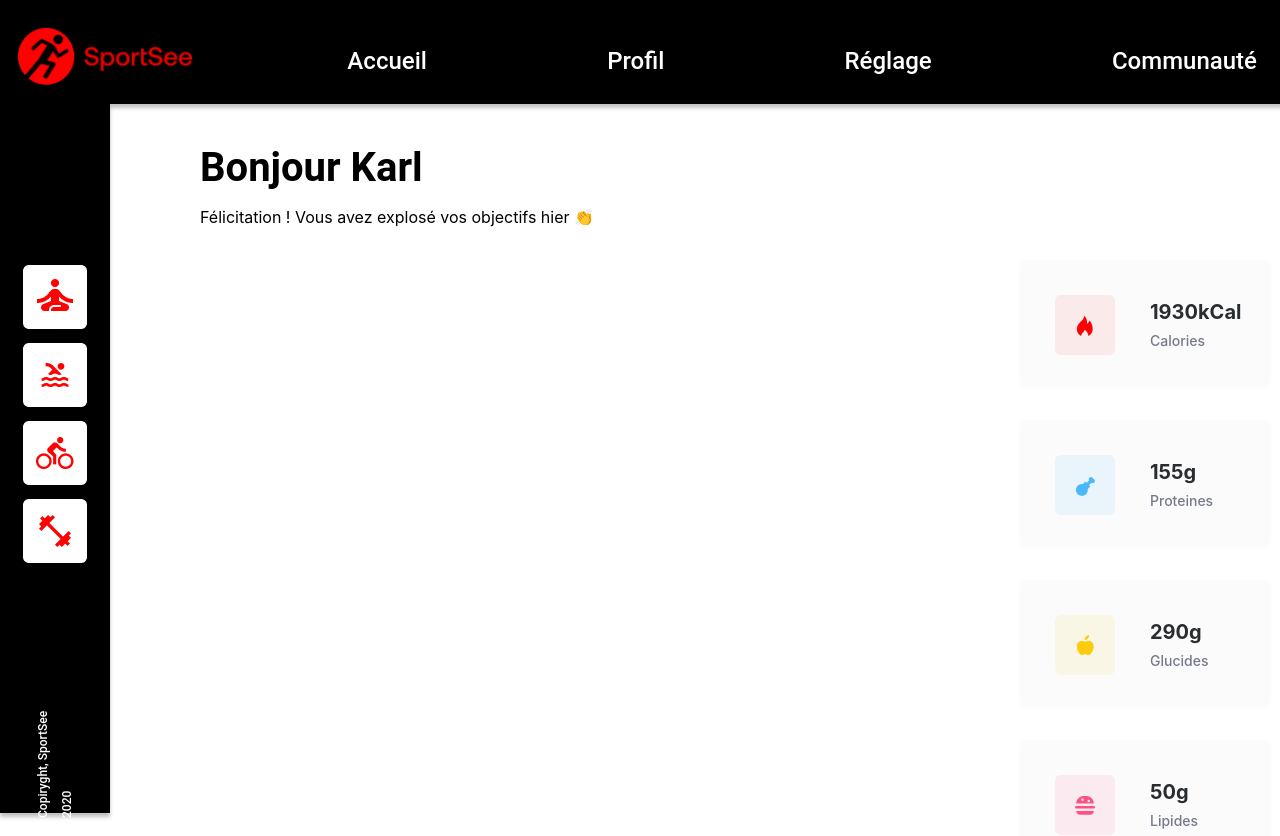
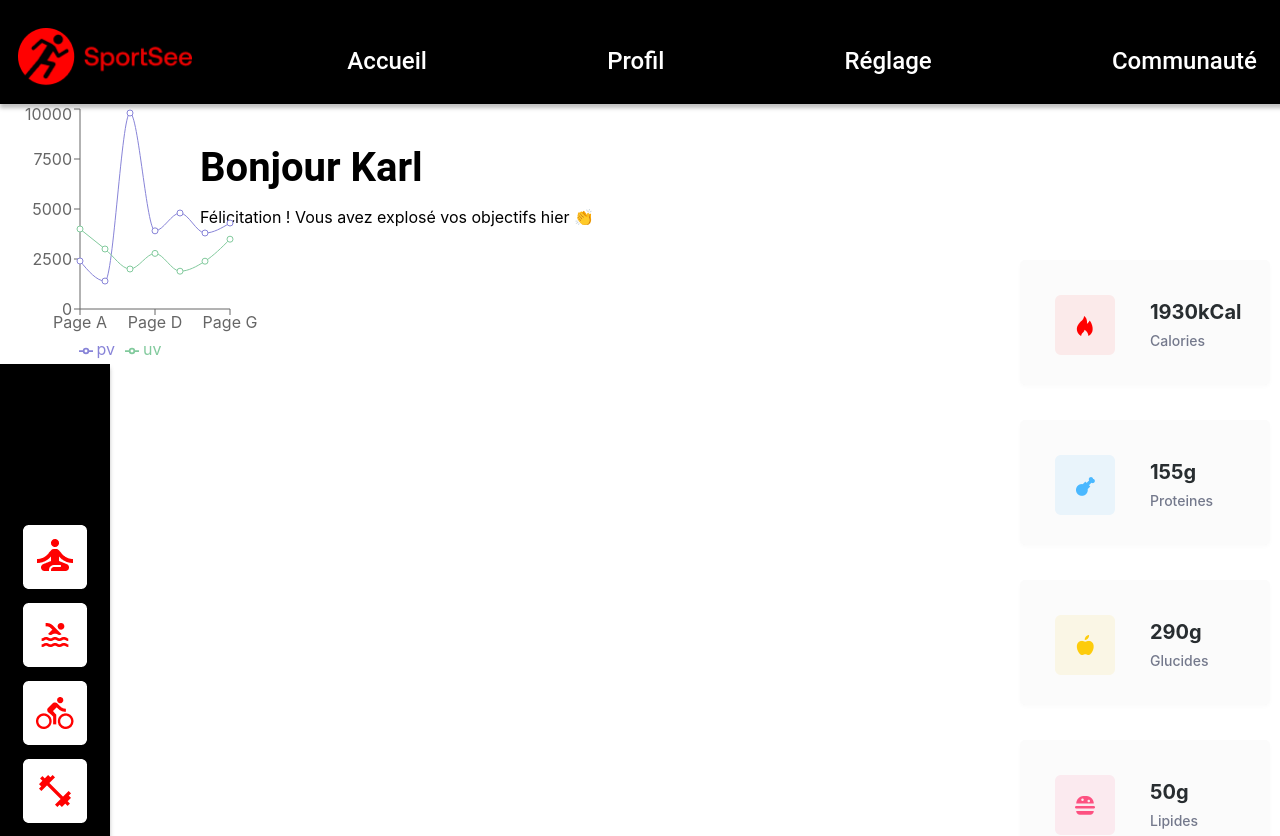
Before and after one commit to MaximilienProville75/MaximilienProville75-Proville_P12_22012022, a React (Create React App) app in the folder sportsee/: page / in a window 1280 px wide. Shown: the top 836 px of the page. Built offline with nearby package versions, Linux system fonts and the light colour scheme.

Commit message:
26-01 14:25 --> Graph Daily Session in Progress

```diff
--- a/sportsee/src/components/DashBoard/DashBoard.js
+++ b/sportsee/src/components/DashBoard/DashBoard.js
@@ -14,7 +14,9 @@ function Dashboard() {
     <>
       <HeaderNav />
       <UserInfos />
-      <div>{/* <ObjectifGraph /> */}</div>
+      <div>
+        <ObjectifGraph />
+      </div>
       <div className="MacroList">
         <MacroNutrimentsList />
       </div>
--- a/sportsee/src/components/DashBoard/ObjectifGraph/ObjectifGraph.js
+++ b/sportsee/src/components/DashBoard/ObjectifGraph/ObjectifGraph.js
@@ -1,30 +1,75 @@
 import React from "react";
-import { Line } from "react-chartjs-2";
+import {
+  LineChart,
+  Line,
+  CartesianGrid,
+  XAxis,
+  YAxis,
+  Tooltip,
+  Legend,
+} from "recharts";
 
-import { getUserAverageSession } from "../../../models";
-
-const data = getUserAverageSession(12);
-console.log(data.sessions);
+const data = [
+  {
+    name: "Page A",
+    uv: 4000,
+    pv: 2400,
+    amt: 2400,
+  },
+  {
+    name: "Page B",
+    uv: 3000,
+    pv: 1398,
+    amt: 2210,
+  },
+  {
+    name: "Page C",
+    uv: 2000,
+    pv: 9800,
+    amt: 2290,
+  },
+  {
+    name: "Page D",
+    uv: 2780,
+    pv: 3908,
+    amt: 2000,
+  },
+  {
+    name: "Page E",
+    uv: 1890,
+    pv: 4800,
+    amt: 2181,
+  },
+  {
+    name: "Page F",
+    uv: 2390,
+    pv: 3800,
+    amt: 2500,
+  },
+  {
+    name: "Page G",
+    uv: 3490,
+    pv: 4300,
+    amt: 2100,
+  },
+];
 
 function ObjectifGraph() {
   return (
     <div>
-      <Line
-        data={{
-          labels: ["L", "M", "M", "J", "V", "S", "D"],
-          datasets: data.sessions,
-          backgroundColor: [
-            "rgba(255, 0, 0, 1)",
-            "rgba(255, 0, 0, 1)",
-            "rgba(255, 0, 0, 1)",
-            "rgba(255, 0, 0, 1)",
-            "rgba(230, 0, 0, 1)",
-            "rgba(230, 0, 0, 1)",
-          ],
-        }}
-        height={250}
-        width={250}
-      />
+      <LineChart
+        width={260}
+        height={260}
+        data={data}
+        margin={{ top: 5, right: 30, left: 20, bottom: 5 }}
+      >
+        <XAxis dataKey="name" />
+        <YAxis />
+        <Tooltip />
+        <Legend />
+        <Line type="monotone" dataKey="pv" stroke="#8884d8" />
+        <Line type="monotone" dataKey="uv" stroke="#82ca9d" />
+      </LineChart>
     </div>
   );
 }
```
